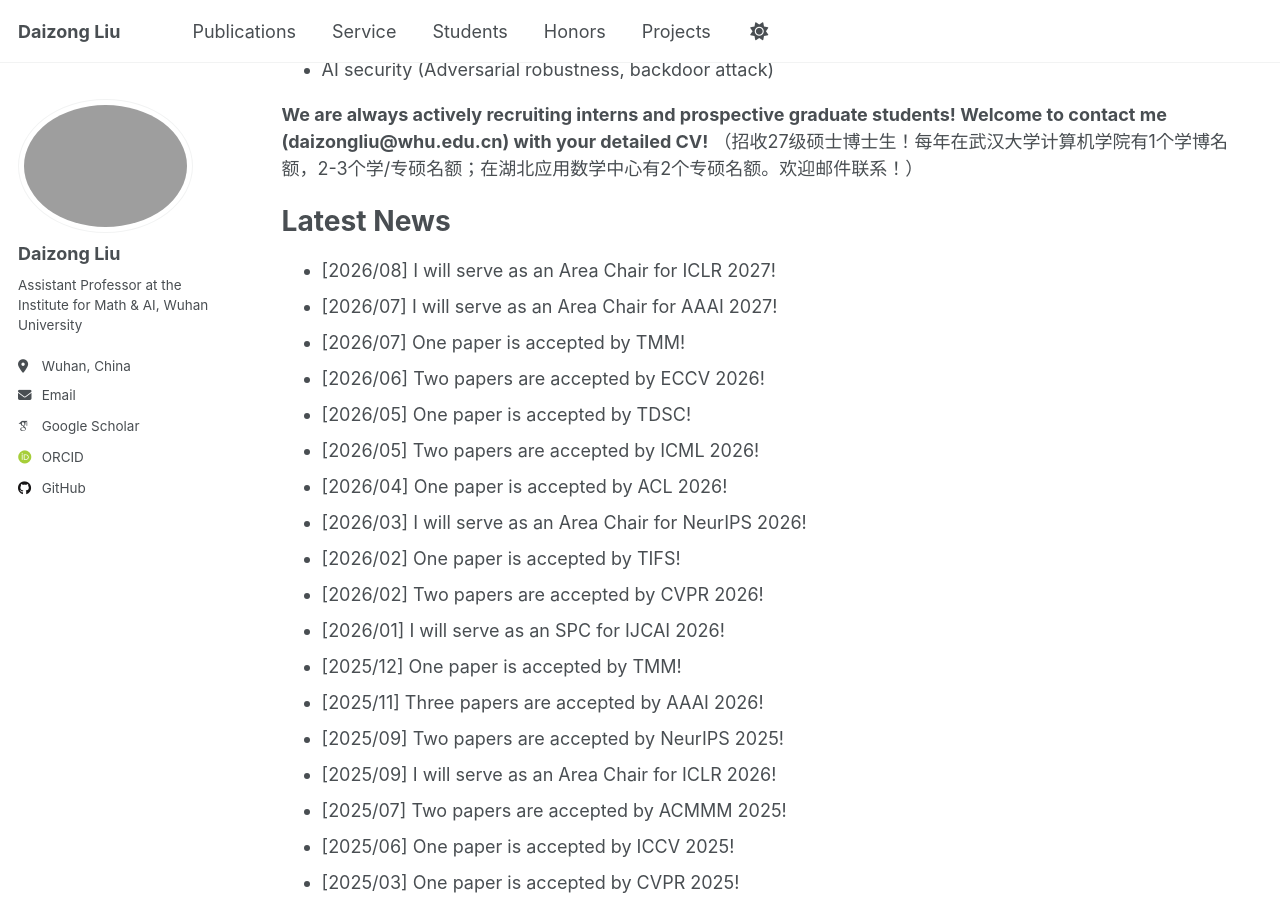
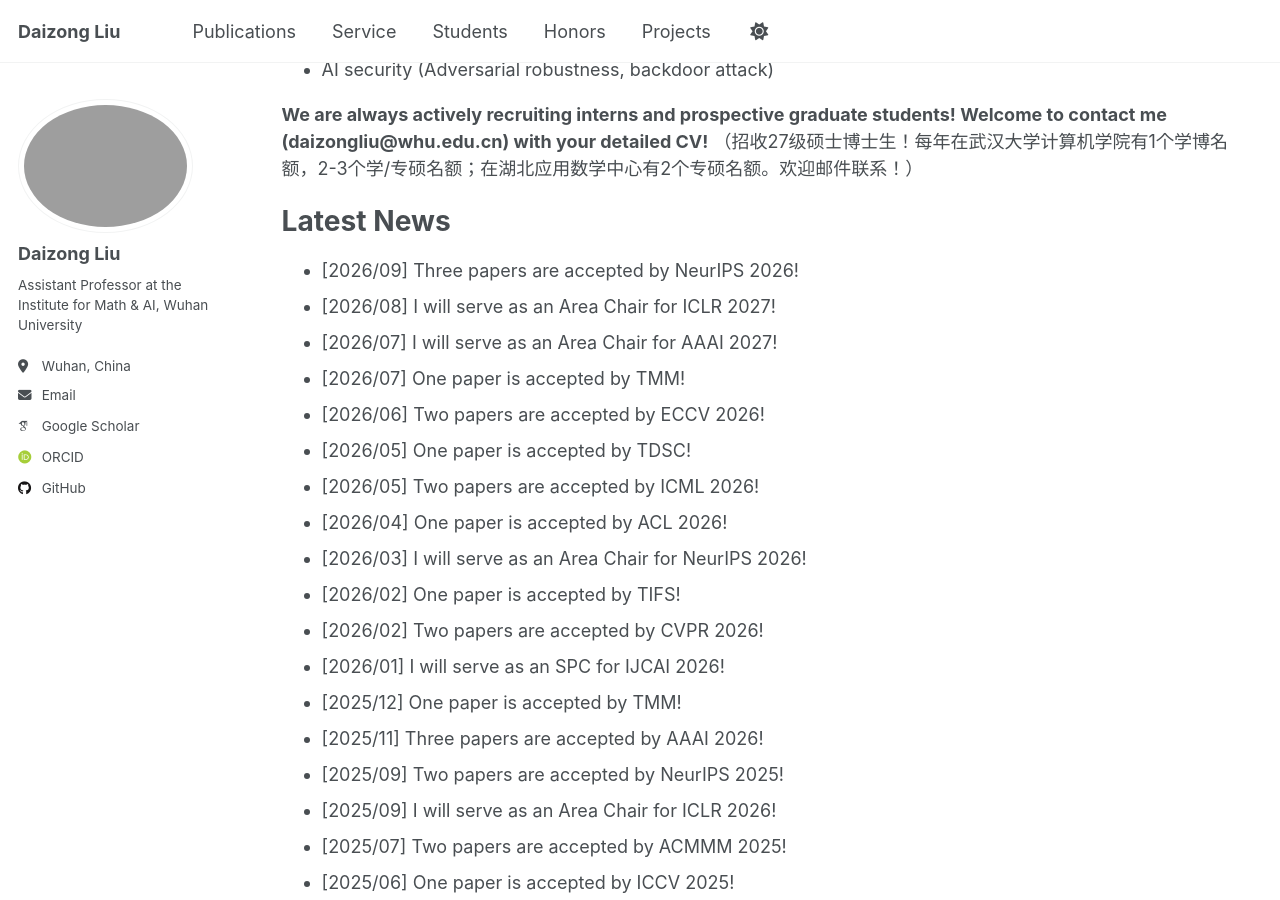
Before and after one commit to liudaizong/liudaizong.github.io, a Jekyll site: the page built from _pages/about.md, in a window 1280 px wide and 900 px high, scrolled down 451 px. Built offline with Jekyll 4.4.1, drawn with Linux system fonts in a browser that asks for light colours; some web fonts are replaced.

Commit message:
Update about.md

```diff
--- a/_pages/about.md
+++ b/_pages/about.md
@@ -21,6 +21,7 @@ My broad research interests include Multimodal Reasoning, 3D Point Cloud Percept
 
 Latest News
 ======
+* [2026/09] Three papers are accepted by NeurIPS 2026!
 * [2026/08] I will serve as an Area Chair for ICLR 2027!
 * [2026/07] I will serve as an Area Chair for AAAI 2027!
 * [2026/07] One paper is accepted by TMM!
```
